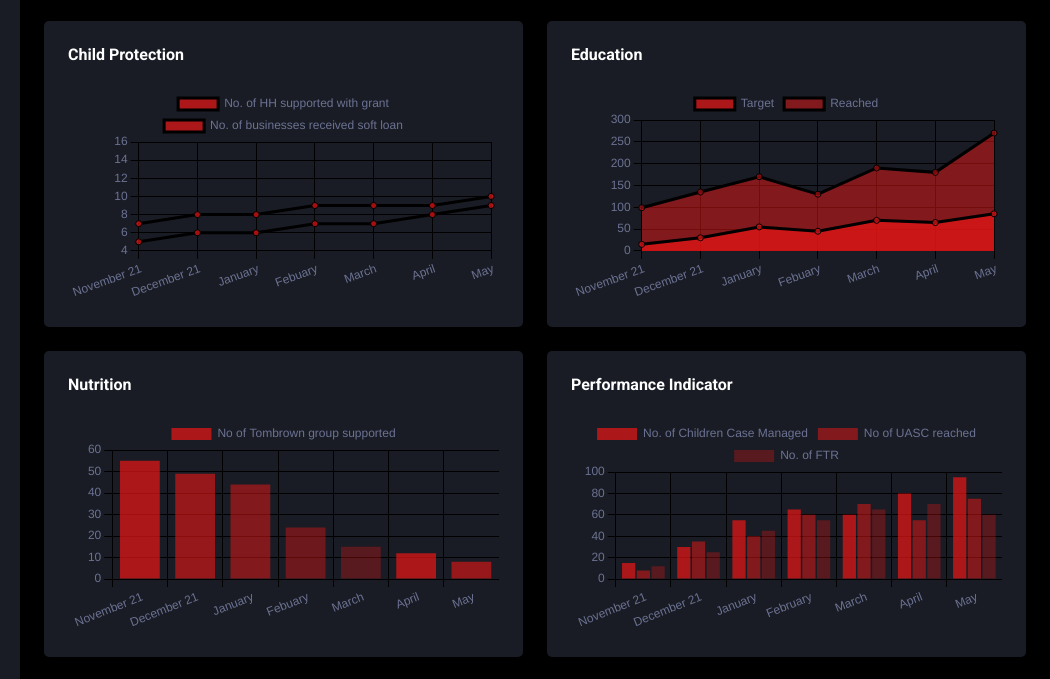
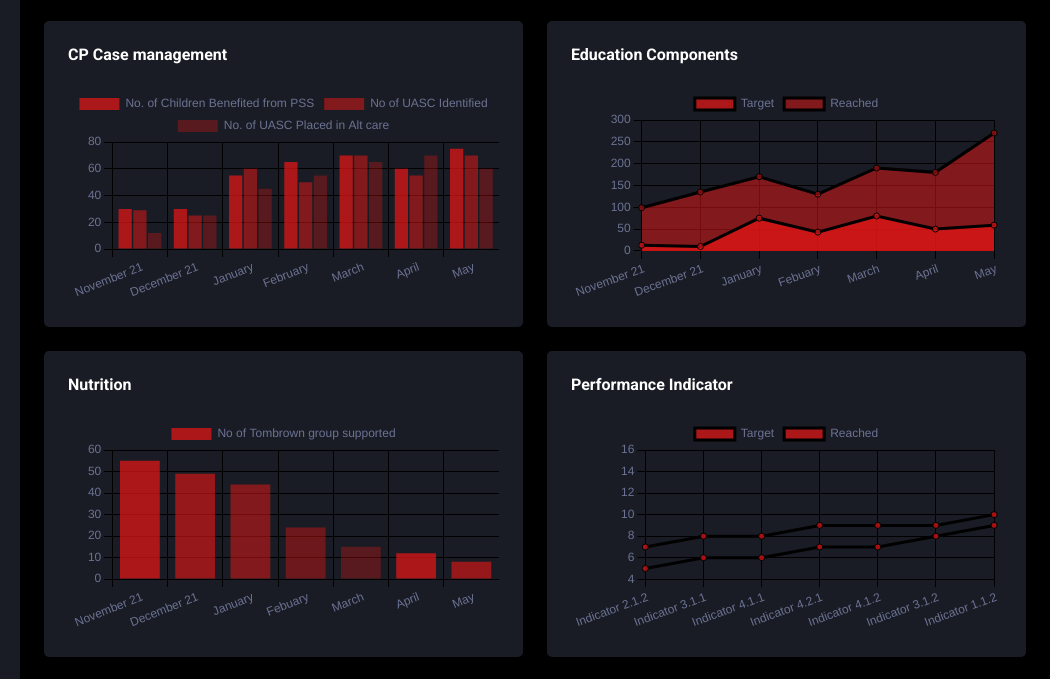
Before and after one commit to 7lucckyy/scon, a plain HTML site: page nhf-dashboard.html in a window 1280 px wide. Shown: the part 67-746 px from the top of the page, 230-1280 px from the left. Drawn offline with nearby package versions, Linux system fonts and the light colour scheme.

Commit message:
Update NHF Dashboard

```diff
--- /dev/null
+++ b/js/nhf-dashboard.js
@@ -0,0 +1,368 @@
+(function ($) {
+    "use strict";
+
+    // Spinner
+    var spinner = function () {
+        setTimeout(function () {
+            if ($('#spinner').length > 0) {
+                $('#spinner').removeClass('show');
+            }
+        }, 1);
+    };
+    spinner();
+
+
+    // Back to top button
+    $(window).scroll(function () {
+        if ($(this).scrollTop() > 300) {
+            $('.back-to-top').fadeIn('slow');
+        } else {
+            $('.back-to-top').fadeOut('slow');
+        }
+    });
+    $('.back-to-top').click(function () {
+        $('html, body').animate({scrollTop: 0}, 1500, 'easeInOutExpo');
+        return false;
+    });
+
+
+    // Sidebar Toggler
+    $('.sidebar-toggler').click(function () {
+        $('.sidebar, .content').toggleClass("open");
+        return false;
+    });
+
+
+    // Progress Bar
+    $('.pg-bar').waypoint(function () {
+        $('.progress .progress-bar').each(function () {
+            $(this).css("width", $(this).attr("aria-valuenow") + '%');
+        });
+    }, {offset: '80%'});
+
+
+    // Calender
+    $('#calender').datetimepicker({
+        inline: true,
+        format: 'L'
+    });
+
+
+    // Testimonials carousel
+    $(".testimonial-carousel").owlCarousel({
+        autoplay: true,
+        smartSpeed: 1000,
+        items: 1,
+        dots: true,
+        loop: true,
+        nav : false
+    });
+
+
+    // Chart Global Color
+    Chart.defaults.color = "#6C7293";
+    Chart.defaults.borderColor = "#000000";
+
+
+    // Worldwide Sales Chart
+    var ctx1 = $("#worldwide-sales1").get(0).getContext("2d");
+    var myChart1 = new Chart(ctx1, {
+        type: "bar",
+        data: {
+                    labels: ["November 21", "December 21", "January", "February", "March", "April", "May"],
+                    datasets: [{
+                            label: "No. of Children Benefited from PSS",
+                            data: [30, 30, 55, 65, 70, 60, 75],
+                            backgroundColor: "rgba(235, 22, 22, .7)"
+                        },
+                        {
+                            label: "No of UASC Identified",
+                            data: [29, 25, 60, 50, 70, 55, 70],
+                            backgroundColor: "rgba(235, 22, 22, .5)"
+                        },
+                        {
+                            label: "No. of UASC Placed in Alt care",
+                            data: [12, 25, 45, 55, 65, 70, 60],
+                            backgroundColor: "rgba(235, 22, 22, .3)"
+                        }
+                    ]
+                    },
+        options: {
+            responsive: true
+        }
+    });
+
+
+    // Salse & Revenue Chart
+    var ctx2 = $("#salse-revenue1").get(0).getContext("2d");
+    var myChart2 = new Chart(ctx2, {
+        type: "line",
+        data: {
+            labels: ["November 21", "December 21", "January", "Febuary", "March", "April", "May"],
+            datasets: [{
+                    label: "Target",
+                    data: [13, 10, 75, 43, 80, 50, 59],
+                    backgroundColor: "rgba(235, 22, 22, .7)",
+                    fill: true
+                },
+                {
+                    label: "Reached",
+                    data: [99, 135, 170, 130, 190, 180, 270],
+                    backgroundColor: "rgba(235, 22, 22, .5)",
+                    fill: true
+                }
+            ]
+            },
+        options: {
+            responsive: true
+        }
+    });
+
+
+
+    // Single Line Chart
+    var ctx3 = $("#line-chart1").get(0).getContext("2d");
+    var myChart3 = new Chart(ctx3, {
+        type: "line",
+        data: {
+            labels: ["Indicator 2.1.2", "Indicator 3.1.1", "Indicator 4.1.1", "Indicator 4.2.1", "Indicator 4.1.2", "Indicator 3.1.2", "Indicator 1.1.2"],
+            datasets: [{
+                label: "Target",
+                fill: false,
+                backgroundColor: "rgba(235, 22, 22, .7)",
+                data: [7, 8, 8, 9, 9, 9, 10, 11, 14, 14, 15]
+            },{
+                label: "Reached",
+                fill: false,
+                backgroundColor: "rgba(235, 22, 22, .7)",
+                data: [5, 6, 6, 7, 7, 8, 9, 10, 12, 12, 15]}
+        ]
+
+        },
+        options: {
+            responsive: true
+        }
+    });
+
+
+    // Single Bar Chart
+    var ctx4 = $("#bar-chart1").get(0).getContext("2d");
+    var myChart4 = new Chart(ctx4, {
+        type: "bar",
+        data: {
+            labels: ["November 21", "December 21", "January", "Febuary", "March", "April", "May"],
+            datasets: [{
+                backgroundColor: [
+                    "rgba(235, 22, 22, .7)",
+                    "rgba(235, 22, 22, .6)",
+                    "rgba(235, 22, 22, .5)",
+                    "rgba(235, 22, 22, .4)",
+                    "rgba(235, 22, 22, .3)"
+                ],
+                label: "No of Tombrown group supported",
+                data: [55, 49, 44, 24, 15, 12, 8]
+            }]
+        },
+        options: {
+            responsive: true
+        }
+    });
+
+
+    // Pie Chart
+    var ctx5 = $("#pie-chart1").get(0).getContext("2d");
+    var myChart5 = new Chart(ctx5, {
+        type: "pie",
+        data: {
+            labels: ["Girls", "Boys", "Female", "Male"],
+            datasets: [{
+                backgroundColor: [
+                    "rgba(235, 22, 22, .7)",
+                    "rgba(235, 22, 22, .6)",
+                    "rgba(235, 22, 22, .5)",
+                    "rgba(235, 22, 22, .4)",
+
+                ],
+                data: [55, 49, 44, 24]
+            }]
+        },
+        options: {
+            responsive: true
+        }
+    });
+
+
+    // Doughnut Chart
+    var ctx6 = $("#doughnut-chart1").get(0).getContext("2d");
+    var myChart6 = new Chart(ctx6, {
+        type: "doughnut",
+        data: {
+            labels: ["IDPs", "Host Community", "Returnee"],
+            datasets: [{
+                backgroundColor: [
+                    "rgba(235, 22, 22, .7)",
+                    "rgba(235, 22, 22, .6)",
+                    "rgba(235, 22, 22, .5)"
+
+                ],
+                data: [60, 49, 14]
+            }]
+        },
+        options: {
+            responsive: true
+        }
+    });
+
+
+    //NHF Dashboard
+    // var ctx7 = $("#worldwide-sales1").get(0).getContext("2d");
+    // var myChart7 = new Chart(ctx7, {
+    //     type: "bar",
+    //     data: {
+    //         labels: ["November 21", "December 21", "January", "February", "March", "April", "May"],
+    //         datasets: [{
+    //                 label: "No. of Children Benefited from PSS",
+    //                 data: [30, 30, 55, 65, 70, 60, 75],
+    //                 backgroundColor: "rgba(235, 22, 22, .7)"
+    //             },
+    //             {
+    //                 label: "No of UASC Identified",
+    //                 data: [29, 25, 60, 50, 70, 55, 70],
+    //                 backgroundColor: "rgba(235, 22, 22, .5)"
+    //             },
+    //             {
+    //                 label: "No. of UASC Placed in Alt care",
+    //                 data: [12, 25, 45, 55, 65, 70, 60],
+    //                 backgroundColor: "rgba(235, 22, 22, .3)"
+    //             }
+    //         ]
+    //         },
+    //     options: {
+    //         responsive: true
+    //     }
+    // });
+
+
+    // // Salse & Revenue Chart
+    // var ctx8 = $("#salse-revenue-nhf").get(0).getContext("2d");
+    // var myChart8 = new Chart(ctx8, {
+    //     type: "line",
+    //     data: {
+    //         labels: ["November 21", "December 21", "January", "Febuary", "March", "April", "May"],
+    //         datasets: [{
+    //                 label: "Target",
+    //                 data: [15, 30, 55, 45, 70, 65, 85],
+    //                 backgroundColor: "rgba(235, 22, 22, .7)",
+    //                 fill: true
+    //             },
+    //             {
+    //                 label: "Reached",
+    //                 data: [99, 135, 170, 130, 190, 180, 270],
+    //                 backgroundColor: "rgba(235, 22, 22, .5)",
+    //                 fill: true
+    //             }
+    //         ]
+    //         },
+    //     options: {
+    //         responsive: true
+    //     }
+    // });
+
+
+
+    // // Single Line Chart
+    // var ctx9 = $("#line-chart-nhf").get(0).getContext("2d");
+    // var myChart9 = new Chart(ctx9, {
+    //     type: "line",
+    //     data: {
+    //         labels: ["November 21", "December 21", "January", "Febuary", "March", "April", "May"],
+    //         datasets: [{
+    //             label: "No. of HH supported with grant",
+    //             fill: false,
+    //             backgroundColor: "rgba(235, 22, 22, .7)",
+    //             data: [7, 8, 8, 9, 9, 9, 10, 11, 14, 14, 15]
+    //         },{
+    //             label: "No. of businesses received soft loan",
+    //             fill: false,
+    //             backgroundColor: "rgba(235, 22, 22, .7)",
+    //             data: [5, 6, 6, 7, 7, 8, 9, 10, 12, 12, 15]}
+    //     ]
+
+    //     },
+    //     options: {
+    //         responsive: true
+    //     }
+    // });
+
+
+    // // Single Bar Chart
+    // var ctx4 = $("#bar-chart-nhf").get(0).getContext("2d");
+    // var myChart4 = new Chart(ctx4, {
+    //     type: "bar",
+    //     data: {
+    //         labels: ["November 21", "December 21", "January", "Febuary", "March", "April", "May"],
+    //         datasets: [{
+    //             backgroundColor: [
+    //                 "rgba(235, 22, 22, .7)",
+    //                 "rgba(235, 22, 22, .6)",
+    //                 "rgba(235, 22, 22, .5)",
+    //                 "rgba(235, 22, 22, .4)",
+    //                 "rgba(235, 22, 22, .3)"
+    //             ],
+    //             label: "No of Tombrown group supported",
+    //             data: [55, 49, 44, 24, 15, 12, 8]
+    //         }]
+    //     },
+    //     options: {
+    //         responsive: true
+    //     }
+    // });
+
+
+    // // Pie Chart
+    // var ctx5 = $("#pie-chart-nhf").get(0).getContext("2d");
+    // var myChart5 = new Chart(ctx5, {
+    //     type: "pie",
+    //     data: {
+    //         labels: ["Girls", "Boys", "Female", "Male"],
+    //         datasets: [{
+    //             backgroundColor: [
+    //                 "rgba(235, 22, 22, .7)",
+    //                 "rgba(235, 22, 22, .6)",
+    //                 "rgba(235, 22, 22, .5)",
+    //                 "rgba(235, 22, 22, .4)",
+
+    //             ],
+    //             data: [55, 49, 44, 24]
+    //         }]
+    //     },
+    //     options: {
+    //         responsive: true
+    //     }
+    // });
+
+
+    // // Doughnut Chart
+    // var ctx6 = $("#doughnut-chart-nhf").get(0).getContext("2d");
+    // var myChart6 = new Chart(ctx6, {
+    //     type: "doughnut",
+    //     data: {
+    //         labels: ["IDPs", "Host Community", "Returnee"],
+    //         datasets: [{
+    //             backgroundColor: [
+    //                 "rgba(235, 22, 22, .7)",
+    //                 "rgba(235, 22, 22, .6)",
+    //                 "rgba(235, 22, 22, .5)"
+
+    //             ],
+    //             data: [60, 49, 14]
+    //         }]
+    //     },
+    //     options: {
+    //         responsive: true
+    //     }
+    // });
+
+
+
+})(jQuery);
--- a/nhf-dashboard.html
+++ b/nhf-dashboard.html
@@ -185,38 +185,38 @@
                 <div class="row g-4">
                     <div class="col-sm-12 col-xl-6">
                         <div class="bg-secondary rounded h-100 p-4">
-                            <h6 class="mb-4">Child Protection</h6>
-                            <canvas id="line-chart"></canvas>
+                            <h6 class="mb-4">CP Case management</h6>
+                            <canvas id="worldwide-sales1"></canvas>
                         </div>
                     </div>
                     <div class="col-sm-12 col-xl-6">
                         <div class="bg-secondary rounded h-100 p-4">
-                            <h6 class="mb-4">Education</h6>
-                            <canvas id="salse-revenue"></canvas>
+                            <h6 class="mb-4">Education Components</h6>
+                            <canvas id="salse-revenue1"></canvas>
                         </div>
                     </div>
                     <div class="col-sm-12 col-xl-6">
                         <div class="bg-secondary rounded h-100 p-4">
                             <h6 class="mb-4">Nutrition</h6>
-                            <canvas id="bar-chart"></canvas>
+                            <canvas id="bar-chart1"></canvas>
                         </div>
                     </div>
                     <div class="col-sm-12 col-xl-6">
                         <div class="bg-secondary rounded h-100 p-4">
                             <h6 class="mb-4">Performance Indicator</h6>
-                            <canvas id="worldwide-sales"></canvas>
+                            <canvas id="line-chart1"></canvas>
                         </div>
                     </div>
                     <div class="col-sm-12 col-xl-6">
                         <div class="bg-secondary rounded h-100 p-4">
                             <h6 class="mb-4">Reached Segregation by Gender</h6>
-                            <canvas id="pie-chart"></canvas>
+                            <canvas id="pie-chart1"></canvas>
                         </div>
                     </div>
                     <div class="col-sm-12 col-xl-6">
                         <div class="bg-secondary rounded h-100 p-4">
                             <h6 class="mb-4">Befiniciary Category</h6>
-                            <canvas id="doughnut-chart"></canvas>
+                            <canvas id="doughnut-chart1"></canvas>
                         </div>
                     </div>
                 </div>
@@ -260,7 +260,7 @@
     <script src="lib/tempusdominus/js/tempusdominus-bootstrap-4.min.js"></script>
 
     <!-- Template Javascript -->
-    <script src="js/main.js"></script>
+    <script src="js/nhf-dashboard.js"></script>
 </body>
 
 </html>
```
